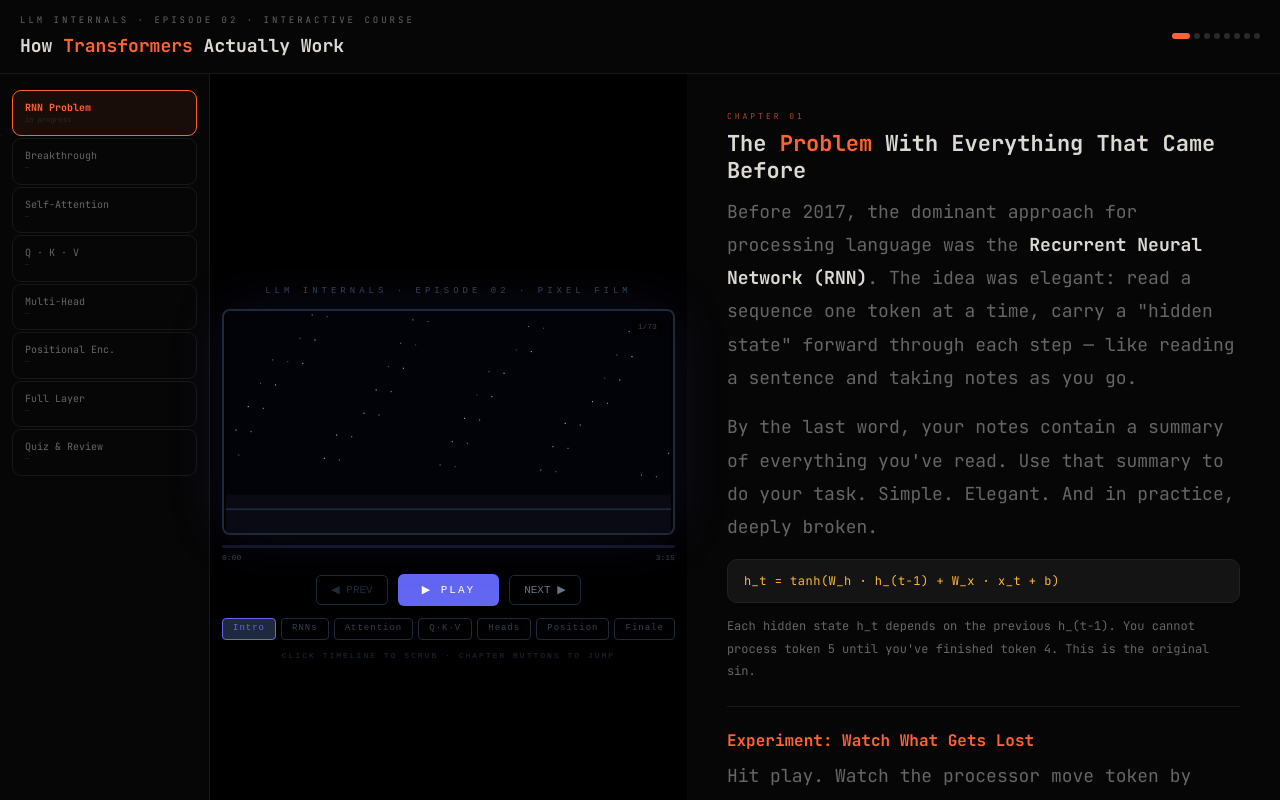
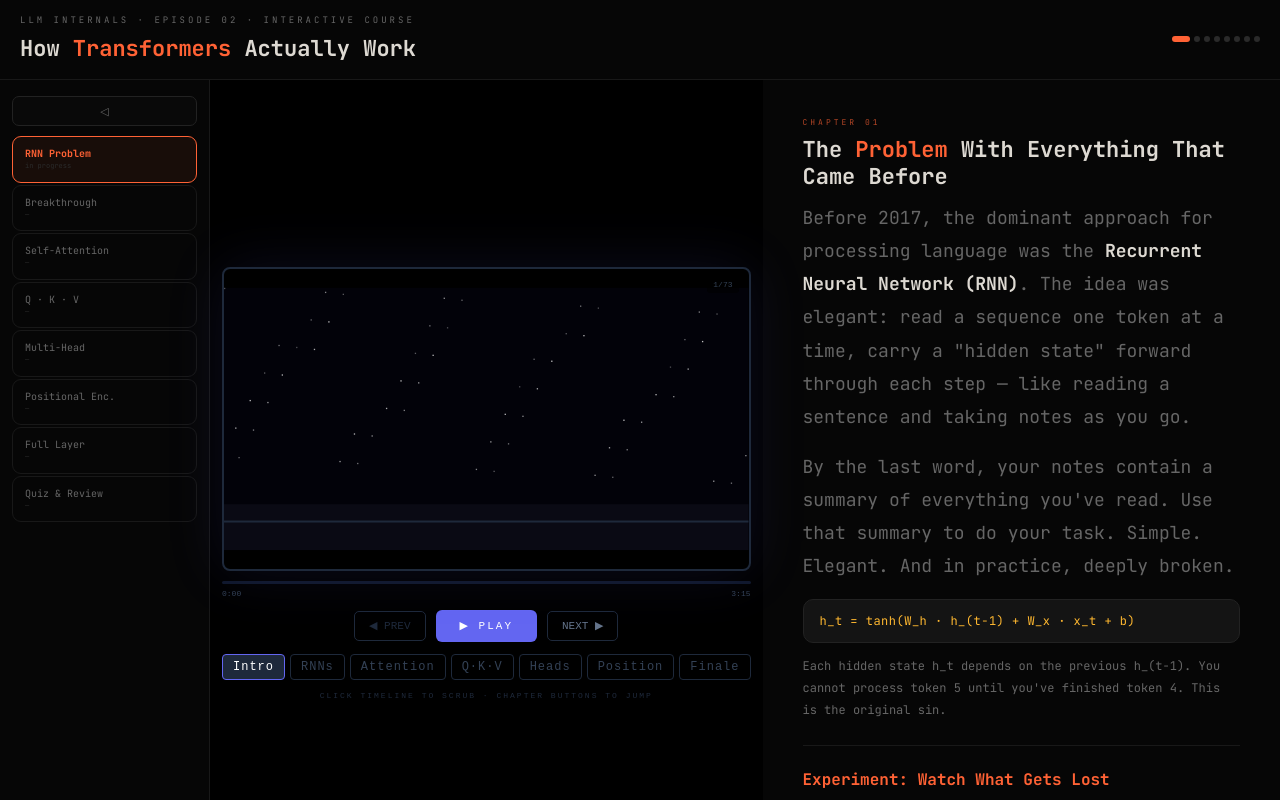
Before and after one commit to vishal07042/AiForHumans, a Next.js app: page /Transformers in a window 1280 px wide. Built offline with nearby package versions, Linux system fonts and the light colour scheme.

Commit message:
sidebar fixed

```diff
--- a/app/Transformers/Movie.jsx
+++ b/app/Transformers/Movie.jsx
@@ -607,14 +607,14 @@ export default function TransformerPixelMovie() {
         }}>
             {/* Header */}
             <div style={{ color: "#334155", fontSize: "9px", letterSpacing: "4px", marginBottom: "10px", textTransform: "uppercase" }}>
-                LLM INTERNALS · EPISODE 02 · PIXEL FILM
+                {/* LLM INTERNALS · EPISODE 02 · PIXEL FILM */}
             </div>
 
             {/* Movie Frame */}
             <div style={{
                 width: "100%",
                 maxWidth: "800px",
-                aspectRatio: "2/1",
+                aspectRatio: "2/1.15", // Slightly increases height
                 position: "relative",
                 borderRadius: "8px",
                 overflow: "hidden",
@@ -622,6 +622,7 @@ export default function TransformerPixelMovie() {
                 boxShadow: "0 0 60px rgba(99,102,241,0.12)",
                 background: "#000",
             }}>
+
                 {/* Background */}
                 <BgComponent />
 
@@ -758,14 +759,16 @@ export default function TransformerPixelMovie() {
                         style={{
                             background: beatIdx >= ch.idx && beatIdx < (ch.idx + 8) ? "#1e293b" : "none",
                             border: `1px solid ${beatIdx >= ch.idx && beatIdx < (ch.idx + 8) ? "#6366f1" : "#1e293b"}`,
-                            color: beatIdx >= ch.idx && beatIdx < (ch.idx + 8) ? "#6366f1" : "#334155",
+                            // Color change for accessibility: use white text on selected (dark bg), keep existing color otherwise
+                            color: beatIdx >= ch.idx && beatIdx < (ch.idx + 8) ? "#fff" : "#334155",
                             padding: "3px 10px", borderRadius: "4px", cursor: "pointer",
-                            fontFamily: "monospace", fontSize: "9px", letterSpacing: "1px",
+                            fontFamily: "monospace", fontSize: "12px", letterSpacing: "1px",
                         }}>
                         {ch.label}
                     </button>
                 ))}
             </div>
+
 
             <div style={{ marginTop: "10px", fontSize: "8px", color: "#1e293b", fontFamily: "monospace", letterSpacing: "2px" }}>
                 CLICK TIMELINE TO SCRUB · CHAPTER BUTTONS TO JUMP
--- a/app/Transformers/page.jsx
+++ b/app/Transformers/page.jsx
@@ -1254,6 +1254,7 @@ const CHAPTERS = [
 
 export default function App() {
     const [ch, setCh] = useState(0);
+    const [sidebarOpen, setSidebarOpen] = useState(true);
     const contentRef = useRef(null);
     const { comp: Chapter, accent } = CHAPTERS[ch];
 
@@ -1286,7 +1287,7 @@ export default function App() {
                     <div style={{ fontSize: 9, color: C.muted, letterSpacing: "3px", textTransform: "uppercase", marginBottom: 4 }}>
                         LLM Internals · Episode 02 · Interactive Course
                     </div>
-                    <div style={{ fontSize: 18, fontWeight: 700 }}>
+                    <div style={{ fontSize: 22, fontWeight: 700 }}>
                         How <span style={{ color: accent, transition: "color .4s" }}>Transformers</span> Actually Work
                     </div>
                 </div>
@@ -1303,15 +1304,28 @@ export default function App() {
             <div style={{ display: "flex", flex: 1, overflow: "hidden" }}>
                 {/* Sidebar */}
                 <div style={{
-                    width: 210, borderRight: `1px solid ${C.border}`, padding: "16px 12px",
-                    display: "flex", flexDirection: "column", gap: 2, overflowY: "auto", flexShrink: 0
+                    width: sidebarOpen ? 210 : 48, borderRight: `1px solid ${C.border}`,
+                    padding: sidebarOpen ? "16px 12px" : "16px 8px",
+                    display: "flex", flexDirection: "column", gap: 2, overflowY: "auto", flexShrink: 0,
+                    transition: "width .25s cubic-bezier(.4,0,.2,1), padding .25s cubic-bezier(.4,0,.2,1)"
                 }}>
+                    <button onClick={() => setSidebarOpen(!sidebarOpen)} style={{
+                        background: `${C.border}30`, border: `1px solid ${C.border2}`,
+                        borderRadius: 7, padding: "6px", cursor: "pointer",
+                        color: C.muted, fontSize: 11, fontFamily: C.mono,
+                        display: "flex", alignItems: "center", justifyContent: "center",
+                        marginBottom: sidebarOpen ? 8 : 12, transition: "margin .25s"
+                    }}>
+                        {sidebarOpen ? "◁" : "▷"}
+                    </button>
                     {CHAPTERS.map(({ label, accent: a }, i) => (
-                        <button key={i} onClick={() => go(i)} style={{
-                            display: "flex", alignItems: "center", gap: 8, padding: "10px 12px", borderRadius: 9,
+                        <button key={i} onClick={() => go(i)} title={!sidebarOpen ? label : undefined} style={{
+                            display: "flex", alignItems: "center", gap: 8, padding: sidebarOpen ? "10px 12px" : "10px 8px", borderRadius: 9,
                             border: `1px solid ${i === ch ? a : C.border}`, cursor: "pointer", textAlign: "left",
-                            background: i === ch ? `${a}12` : "transparent", transition: "all .2s", width: "100%"
+                            background: i === ch ? `${a}12` : "transparent", transition: "all .2s", width: "100%",
+                            justifyContent: sidebarOpen ? "flex-start" : "center"
                         }}>
+                            {sidebarOpen ? (
                                 <div>
                                     <div style={{
                                         fontFamily: C.mono, fontSize: 10, color: i === ch ? a : C.muted,
@@ -1321,13 +1335,21 @@ export default function App() {
                                         {i < ch ? "done" : i === ch ? "in progress" : "—"}
                                     </div>
                                 </div>
+                            ) : (
+                                <div style={{
+                                    width: 8, height: 8, borderRadius: "50%",
+                                    background: i === ch ? a : i < ch ? C.green : C.faint,
+                                    flexShrink: 0
+                                }} />
+                            )}
                         </button>
                     ))}
                 </div>
 
-                <div>
+                <div style={{ height: 470 }}>
                     <TransformerPixelMovie />
                 </div>
+
 
                 {/* Main content */}
                 <div ref={contentRef} style={{ flex: 1, overflowY: "auto", padding: "36px 40px 56px" }}>
```
Lines whose indentation alone changed are shown as unchanged.
